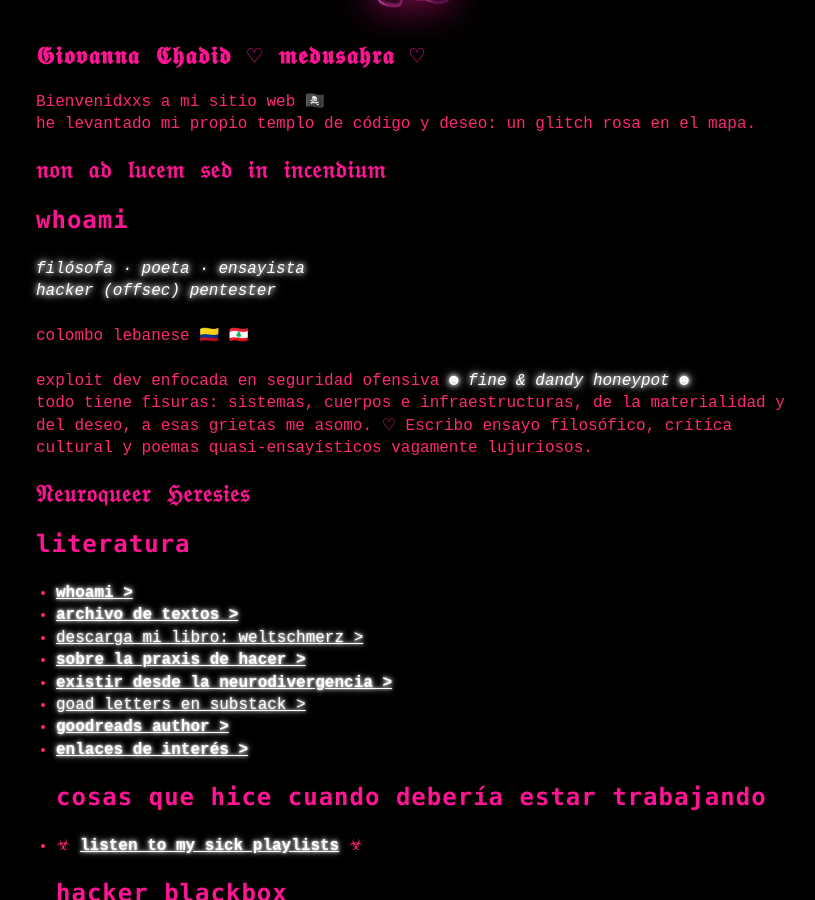
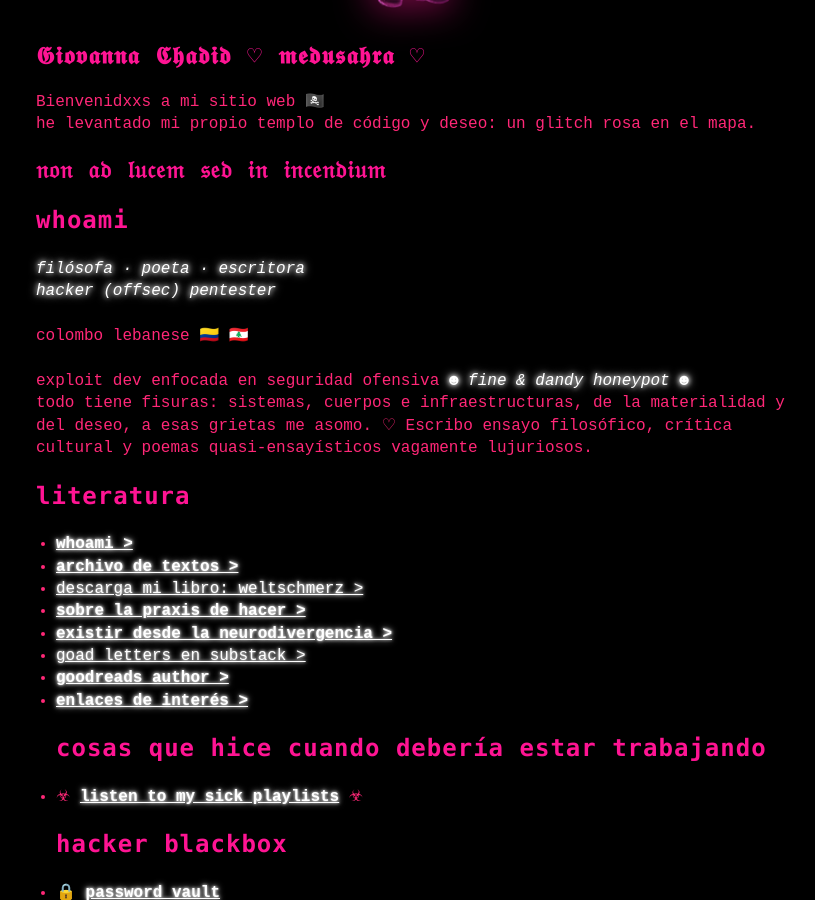
Before and after one commit to medusahra/medusahra.github.io, a Jekyll site: the page built from index.md, in a window 1280 px wide and 900 px high, scrolled down 347 px. Shown: the whole window, without its empty margins (219-1034 px from the left). Built offline with Jekyll 4.4.1, drawn with Linux system fonts in a browser that asks for light colours.

Commit message:
Update index.md

```diff
--- a/index.md
+++ b/index.md
@@ -14,7 +14,7 @@
 𝔫𝔬𝔫 𝔞𝔡 𝔩𝔲𝔠𝔢𝔪 𝔰𝔢𝔡 𝔦𝔫 𝔦𝔫𝔠𝔢𝔫𝔡𝔦𝔲𝔪
 </h1>
 ## whoami
-*filósofa · poeta · ensayista*<br>
+*filósofa · poeta · escritora*<br>
 *hacker (offsec) pentester*<br>
 <br>
 colombo lebanese 🇨🇴 🇱🇧 <br>
@@ -23,9 +23,6 @@
 todo tiene fisuras: sistemas, cuerpos e infraestructuras, de la materialidad y del deseo, a esas grietas me asomo. ♡
 Escribo ensayo filosófico, crítica cultural y poemas quasi-ensayísticos vagamente lujuriosos.
 
-<h1 style="line-height: 1.2;">
-𝔑𝔢𝔲𝔯𝔬𝔮𝔲𝔢𝔢𝔯 ℌ𝔢𝔯𝔢𝔰𝔦𝔢𝔰
-</h1>
 
 ## literatura
 - **[whoami >](/2025/11/14/whoami.html)**
@@ -50,7 +47,7 @@
 - 💎 **<a href="https://instagram.com/flabelum" target="_blank">flabelum</a>** · sacred objects for the body ·
 ## contacto
 - GitHub: <a href="https://github.com/medusahra" target="_blank">@medusahra</a>
-- Email: <a href="mailto:blackobjkt@protonmail.com">blackobjkt@protonmail.com</a>
+- Email: <a href="mailto:medusahra@proton.me">blackobjkt@protonmail.com</a>
 - Instagram: <a href="https://www.instagram.com/medusahra/" target="_blank">@medusahra</a>
 - X: <a href="https://x.com/medusahra" target="_blank">@medusahra</a>
 - Guestbook notes: **[deja un mensaje](/notes.html)**
```
